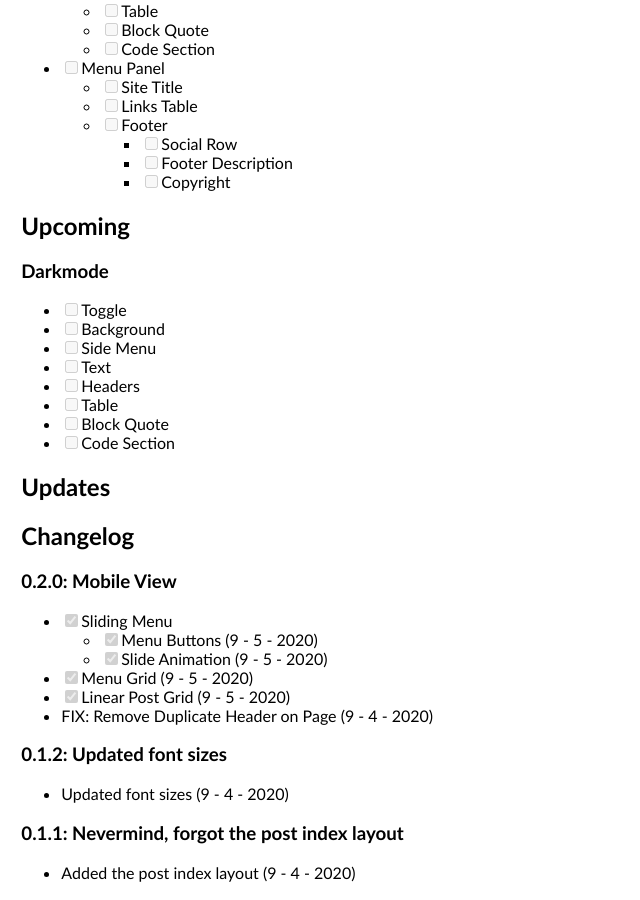
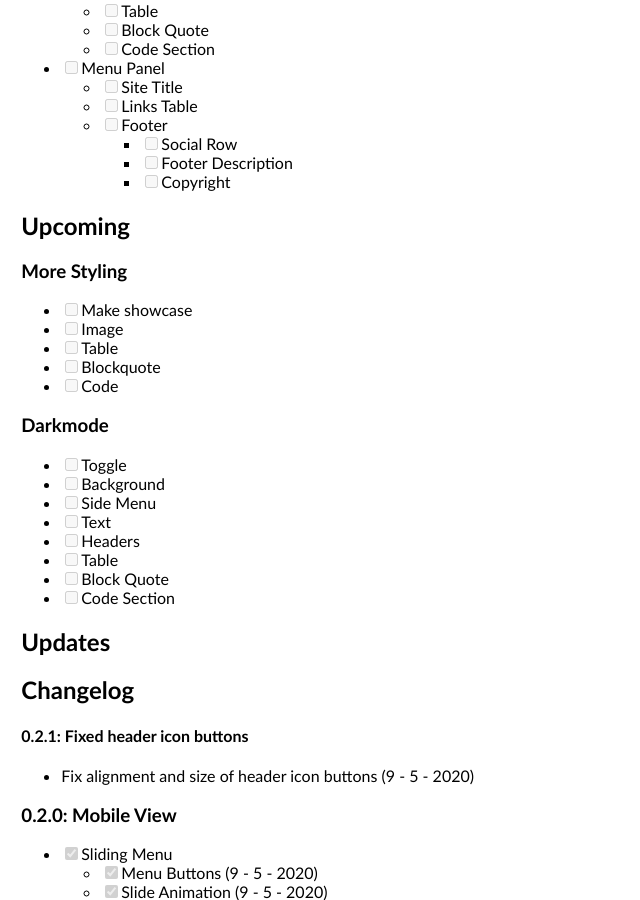
Before and after one commit to andydevs/jekyll-theme-peaceful-gates, a Jekyll site: the page built from TODO.md, in a window 1280 px wide and 900 px high, scrolled down 473 px. Shown: the whole window, without its empty margins (0-640 px from the left). Built offline with Jekyll 4.4.1, drawn with Linux system fonts in a browser that asks for light colours; our own code applies the rules of GitHub Pages for plain Markdown files.

Commit message:
Update TODO.md

```diff
--- a/TODO.md
+++ b/TODO.md
@@ -30,6 +30,14 @@ Backlog
 Upcoming
 --------------------------------------------------------------------
 
+### More Styling
+
+- [ ] Make showcase
+- [ ] Image
+- [ ] Table
+- [ ] Blockquote
+- [ ] Code
+
 ### Darkmode
 
 - [ ] Toggle
@@ -47,6 +55,10 @@ Updates
 Changelog
 --------------------------------------------------------------------
 
+#### 0.2.1: Fixed header icon buttons
+
+- Fix alignment and size of header icon buttons (9 - 5 - 2020)
+
 ### 0.2.0: Mobile View
 
 - [x] Sliding Menu
@@ -56,11 +68,11 @@ Changelog
 - [x] Linear Post Grid (9 - 5 - 2020)
 - FIX: Remove Duplicate Header on Page (9 - 4 - 2020)
 
-### 0.1.2: Updated font sizes
+#### 0.1.2: Updated font sizes
 
 - Updated font sizes (9 - 4 - 2020)
 
-### 0.1.1: Nevermind, forgot the post index layout
+#### 0.1.1: Nevermind, forgot the post index layout
 
 - Added the post index layout (9 - 4 - 2020)
 
```
